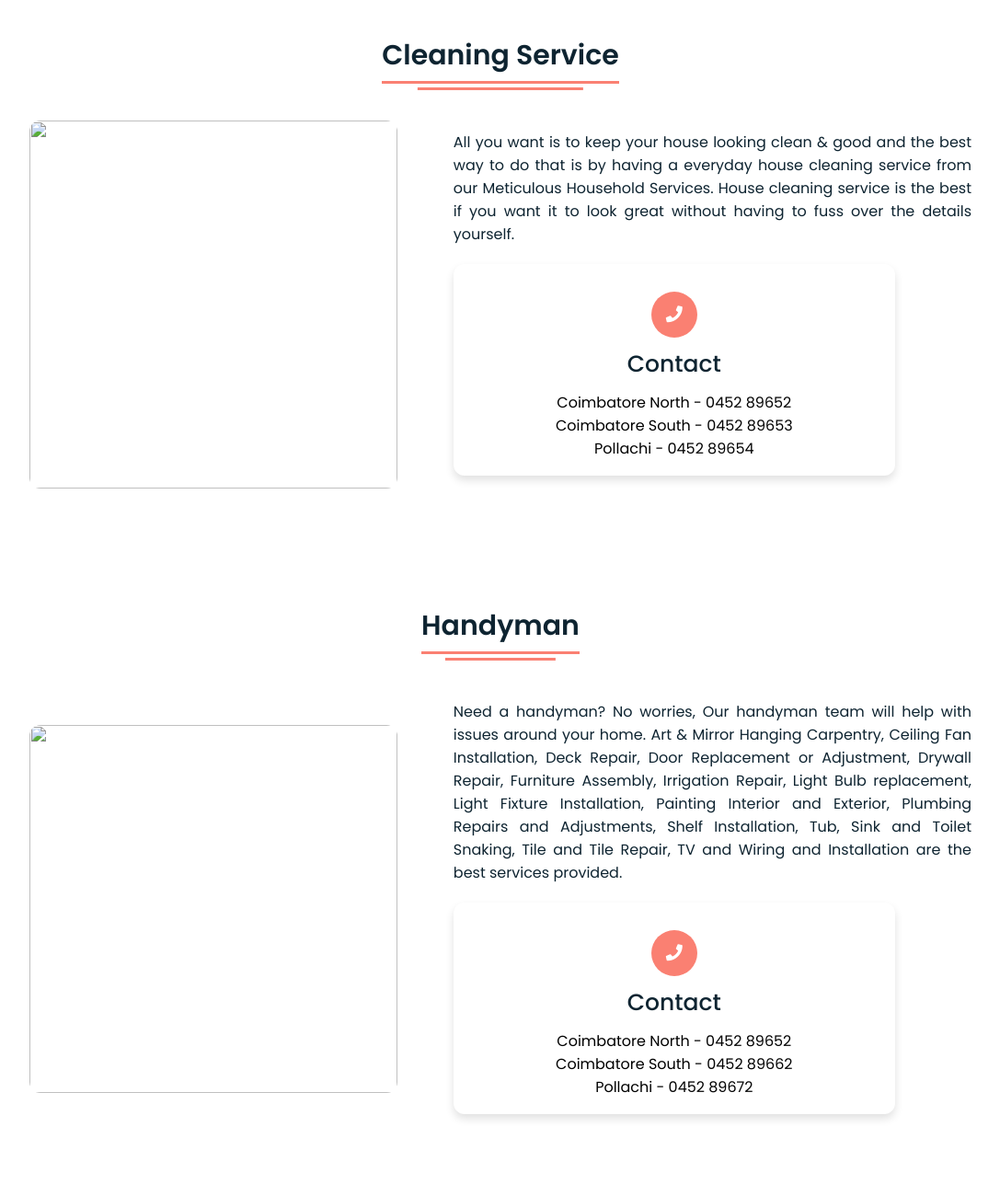
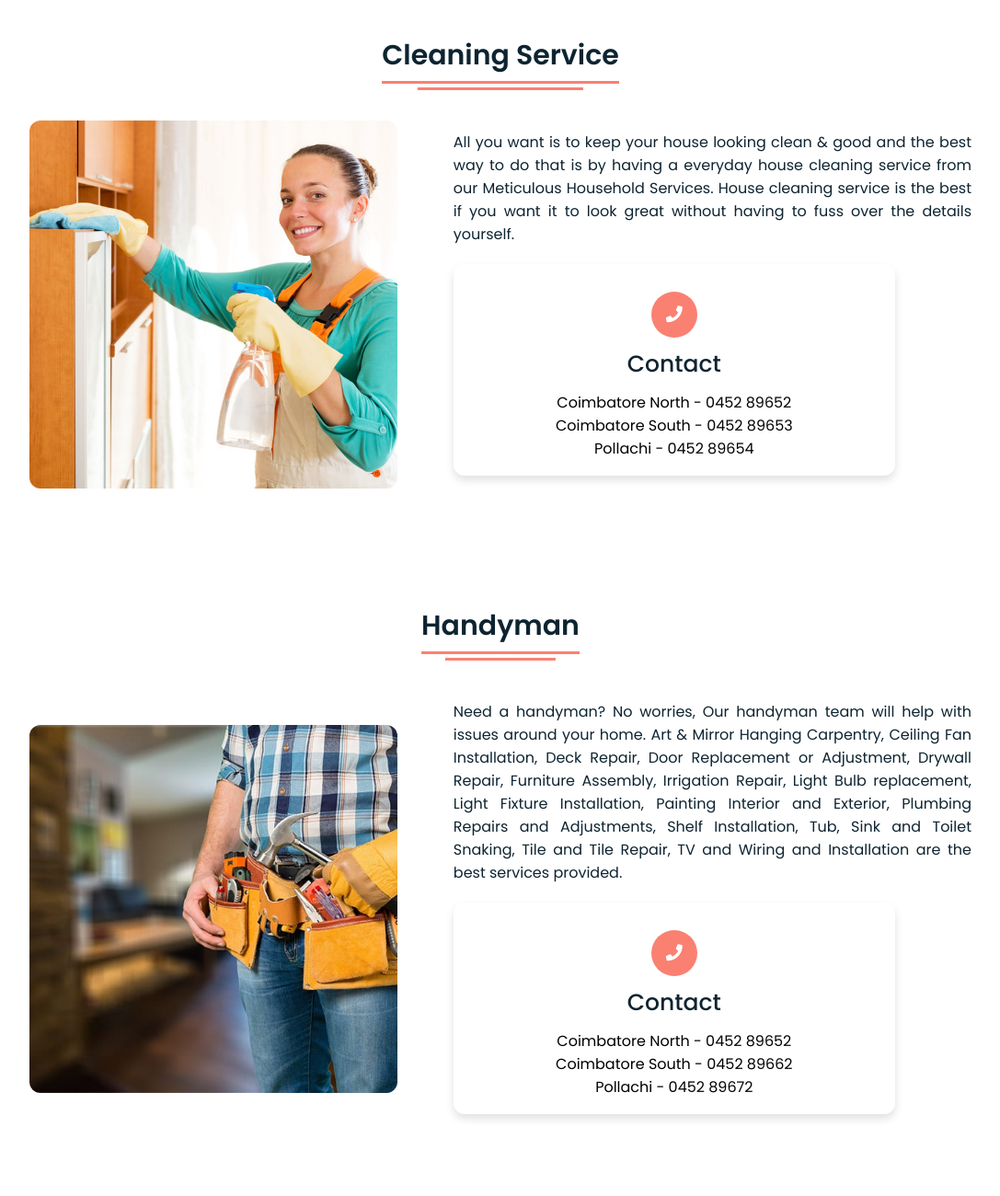
Before and after one commit to snehaci/Household-Online-Booking-Service, a plain HTML site: page index.html in a window 1280 px wide. Shown: the part 1360-2660 px from the top of the page at 92% size, without its empty margins (96-1183 px from the left). Drawn offline with Linux system fonts and the light colour scheme.

Commit message:
Update index.html

```diff
--- a/index.html
+++ b/index.html
@@ -78,7 +78,7 @@
 <div class="title"><span>Cleaning Service</span></div>
 <div class="about-details">
 <div class="left">
-<img src="cleaning.jpg" alt="">
+<img src="clean.jpg" alt="">
 </div>
 <div class="right">
 <div class="topic"></div>
@@ -105,7 +105,7 @@
 <div class="title"><span>Handyman</span></div>
 <div class="skill-details">
   <div class="right">
-  <img src="handyman-services.jpg" alt="">
+  <img src="handyman.jpg" alt="">
   </div>
 <div class="left">
 <div class="topic"></div>
@@ -136,7 +136,7 @@
 <div class="title"><span>Garden Maintenance</span></div>
 <div class="service-details">
   <div class="right">
-  <img src="gardening.jpg" alt="">
+  <img src="garden.jpg" alt="">
   </div>
 <div class="left">
 <div class="topic"></div>
```
